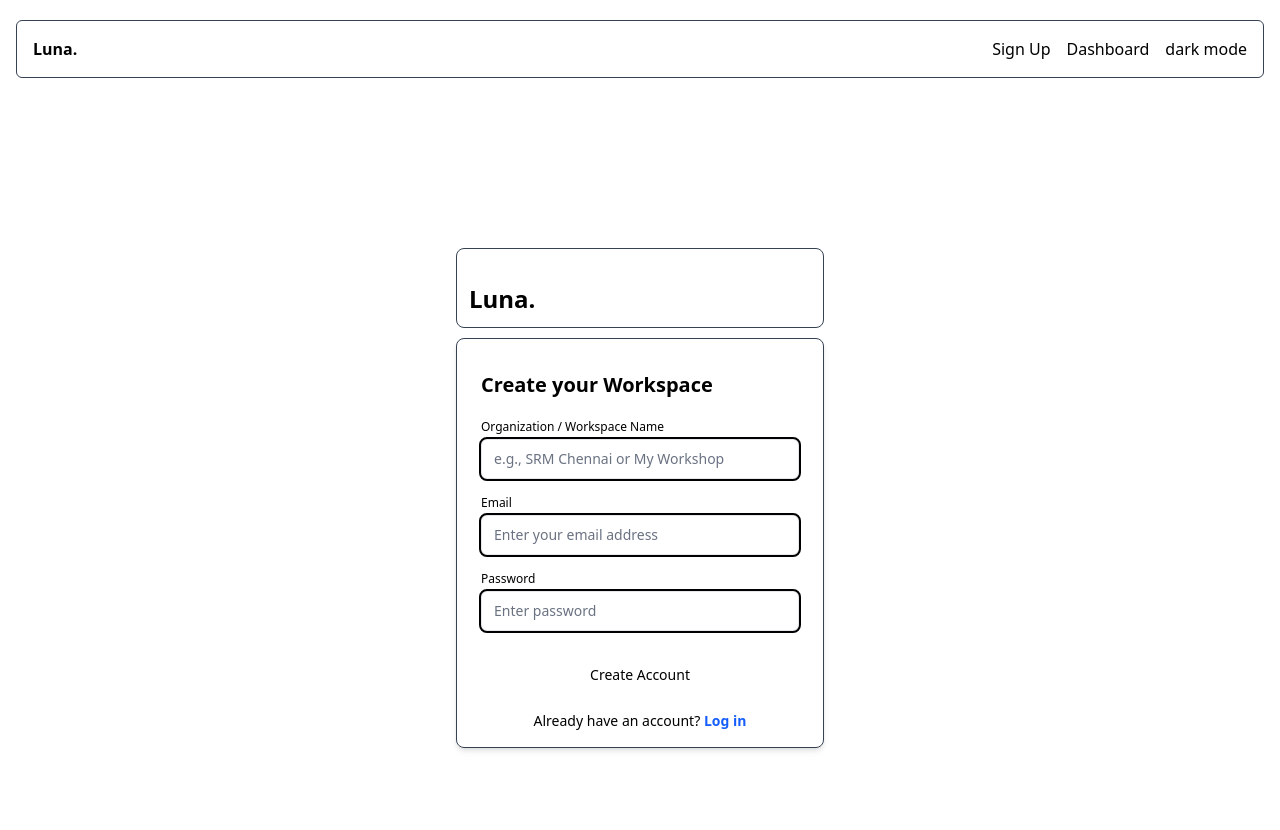
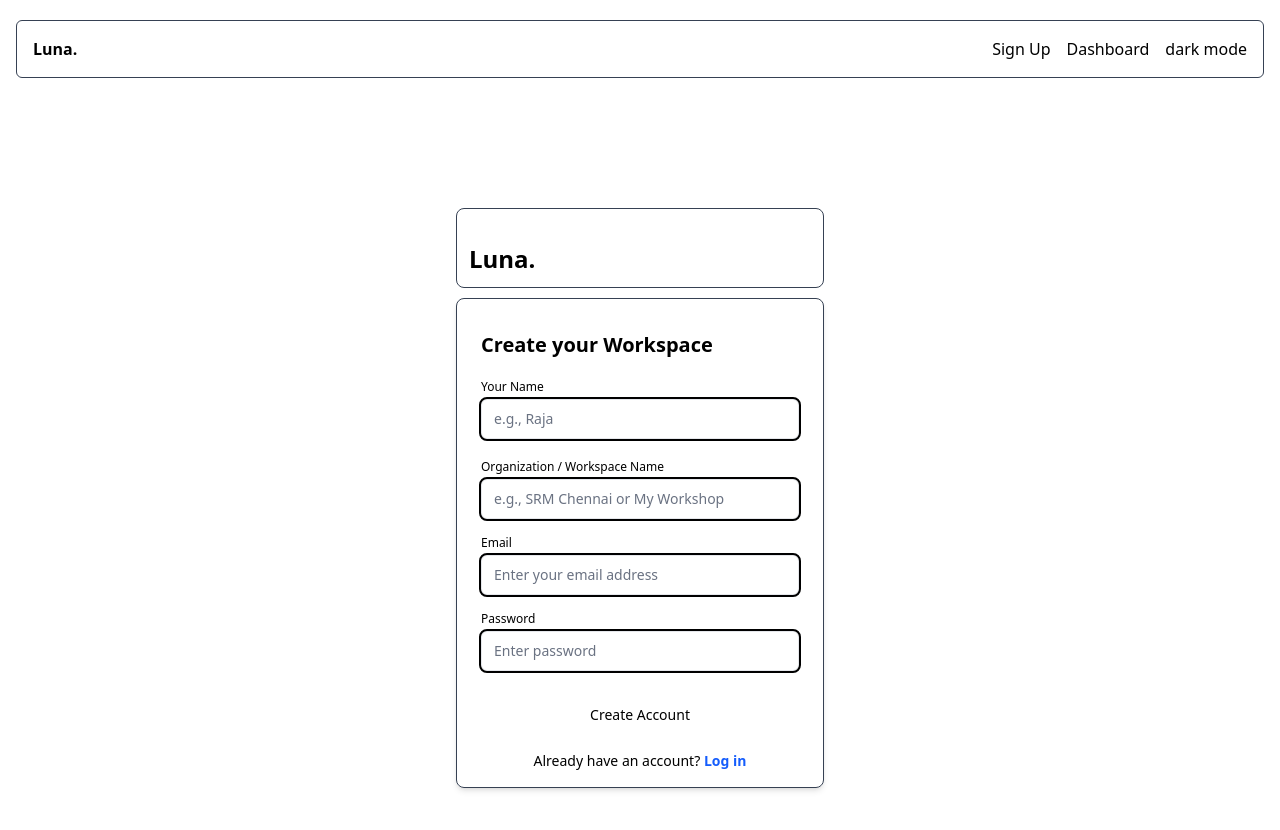
Before and after one commit to rajavenkatesh04/Luna, a Next.js app: page /signup in a window 1280 px wide. Shown: the top 830 px of the page. Built offline with nearby package versions, Linux system fonts and the light colour scheme; a web font is replaced by a local one.

Commit message:
Added display name

```diff
--- a/app/(auth)/signup/page.tsx
+++ b/app/(auth)/signup/page.tsx
@@ -21,8 +21,30 @@ export default function SignupPage() {
                         <h1 className={`mb-3 text-xl font-semibold`}>Create your Workspace</h1>
 
                         <div className={`w-full`}>
+                            {/* Name Input*/}
+                            <div>
+                                <label
+                                    className="mb-1 mt-5 block text-xs font-medium "
+                                    htmlFor="displayName"
+                                >
+                                    Your Name
+                                </label>
+                                <input
+                                    className="peer block w-full rounded-md border border-gray-200 py-[9px] px-3 text-sm outline-2 placeholder:text-gray-500"
+                                    id="displayName"
+                                    type="text"
+                                    name="displayName"
+                                    placeholder="e.g., Raja "
+                                    required
+                                />
+                                {state.errors?.fieldErrors.displayName && (
+                                    <p className="mt-1 text-xs text-red-500">
+                                        {state.errors.fieldErrors.displayName.join(', ')}
+                                    </p>
+                                )}
+                            </div>
                             {/*    Organisation Name Input*/}
-                            <div>
+                            <div className={`mt-4`}>
                                 <label className={`mb-1 mt-5 block text-xs font-medium`} htmlFor={`OrganizationName`}>Organization / Workspace Name</label>
                                 <input
                                     className={`peer block w-full rounded-md border border-gray-200 py-[9px] px-3 text-sm outline-2 placeholder:text-gray-500`}
--- a/app/dashboard/(overview)/page.tsx
+++ b/app/dashboard/(overview)/page.tsx
@@ -1,7 +1,9 @@
 export default function DashBoard() {
     return(
-        <div className={`items-center justify-center min-h-screen`}>
-            <h1>Dashboard</h1>
+        <div className={`px-4 max-w-7xl my-5 mx-auto`}>
+            <div className={`flex justify-between border border-gray-700 rounded-md p-4`}>
+                <h1>Dashboard</h1>
+            </div>
         </div>
     )
 }
--- a/app/dashboard/notices/[id]/edit/page.tsx
+++ /dev/null
@@ -1,9 +0,0 @@
-"use client"
-
-export default function Page() {
-    return(
-        <div className={`items-center justify-center min-h-screen`}>
-            <h1>events</h1>
-        </div>
-    )
-}
--- a/app/dashboard/notices/page.tsx
+++ /dev/null
@@ -1,9 +0,0 @@
-"use client"
-
-export default function Page() {
-    return(
-        <div className={`items-center justify-center min-h-screen`}>
-            <h1>events</h1>
-        </div>
-    )
-}
--- a/app/lib/actions.ts
+++ b/app/lib/actions.ts
@@ -1,13 +1,14 @@
 "use server"
 
 import { z } from "zod";
-import {createUserWithEmailAndPassword, signInWithEmailAndPassword, signOut} from 'firebase/auth';
+import {createUserWithEmailAndPassword, signInWithEmailAndPassword, signOut, updateProfile} from 'firebase/auth';
 import { doc, collection, query, where, getDocs, writeBatch } from 'firebase/firestore';
 import { auth, db } from '@/app/lib/firebase';
 import {revalidatePath} from "next/cache";
 import {redirect} from "next/navigation";
 
 const SignupFormSchema = z.object({
+    displayName: z.string().min(2, { message: "Name must be at least 2 characters." }),
     organizationName: z.string().min(2, { message: "Organization name must be at least 2 characters"}),
     email: z.string().email(),
     password: z.string().min(6, { message: "Password must be at least 6 characters"}),
@@ -26,6 +27,7 @@ const PUBLIC_EMAIL_DOMAINS = new Set([
 export async function signup(prevState: State, formData: FormData) {
     // 1. Validate the form data
     const validatedFields = SignupFormSchema.safeParse({
+        displayName: formData.get('displayName'),
         organizationName: formData.get('organizationName'),
         email: formData.get('email'),
         password: formData.get('password'),
@@ -38,7 +40,7 @@ export async function signup(prevState: State, formData: FormData) {
         }
     }
 
-    const { organizationName, email, password } = validatedFields.data;
+    const { displayName, organizationName, email, password } = validatedFields.data;
 
     // 2. Extract the domain and check if it's a public domain
     const emailDomain = email.split('@')[1];
@@ -64,6 +66,10 @@ export async function signup(prevState: State, formData: FormData) {
         const userCredential = await createUserWithEmailAndPassword(auth, email, password);
         const user = userCredential.user;
 
+        await updateProfile(user, {
+            displayName: displayName
+        });
+
         // Use a firebase batch write to make the operation atomic (all or nothing)
         const batch = writeBatch(db);
 
@@ -82,6 +88,7 @@ export async function signup(prevState: State, formData: FormData) {
         batch.set(userRef, {
             uid: user.uid,
             email: user.email,
+            displayName: displayName,
             organizationId: orgRef.id,
             role: 'owner',
         });
--- a/app/lib/definitions.tsx
+++ b/app/lib/definitions.tsx
@@ -1,6 +1,7 @@
 export interface User {
     uid: string;
     email: string;
+    displayName: string;
     organisationId: string;
     role: 'user' | 'admin' | 'owner' | 'master' ;
 }
```
Also changed, not shown: app/dashboard/announcements/[id]/edit/page.tsx (added).
